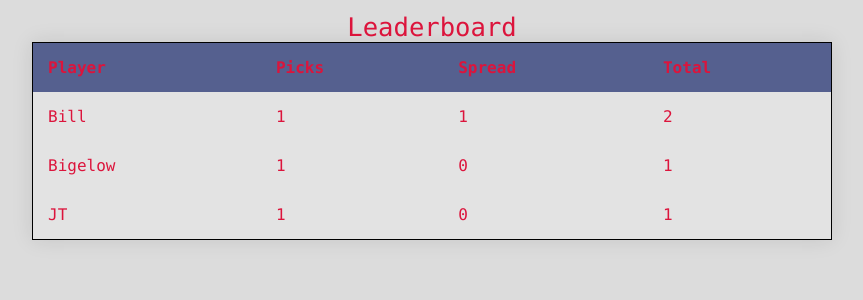
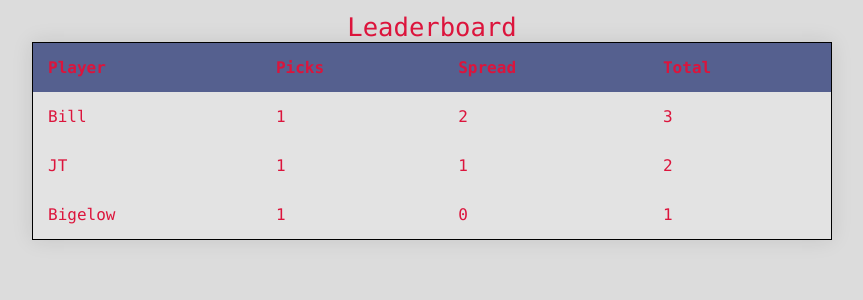
Before and after one commit to jt-cronin/husker-app-2020, a Flask app: page / in a window 1280 px wide. Shown: the part 274-574 px from the top of the page, without its empty margins (208-1071 px from the left). Run offline with Flask 2, Linux system fonts and the light colour scheme.

Commit message:
updated post covers and leaderboard

```diff
--- a/templates/index.html
+++ b/templates/index.html
@@ -17,6 +17,12 @@
 	  	  <tr>
 	  	    <td>Bill</td>
 	  	    <td>1</td>
+	  	    <td>2</td>
+	  	    <td>3</td>
+	  	  </tr>
+	  	  <tr>
+	  	    <td>JT</td>
+	  	    <td>1</td>
 	  	    <td>1</td>
 	  	    <td>2</td>
 	  	  </tr>
@@ -26,12 +32,6 @@
 	  	    <td>0</td>
 	  	    <td>1</td>
 	  	  </tr>
-	  	  <tr>
-	  	    <td>JT</td>
-	  	    <td>1</td>
-	  	    <td>0</td>
-	  	    <td>1</td>
-	  	  </tr>
 	  	</tbody>
 	  </table>
 	</div>
```
